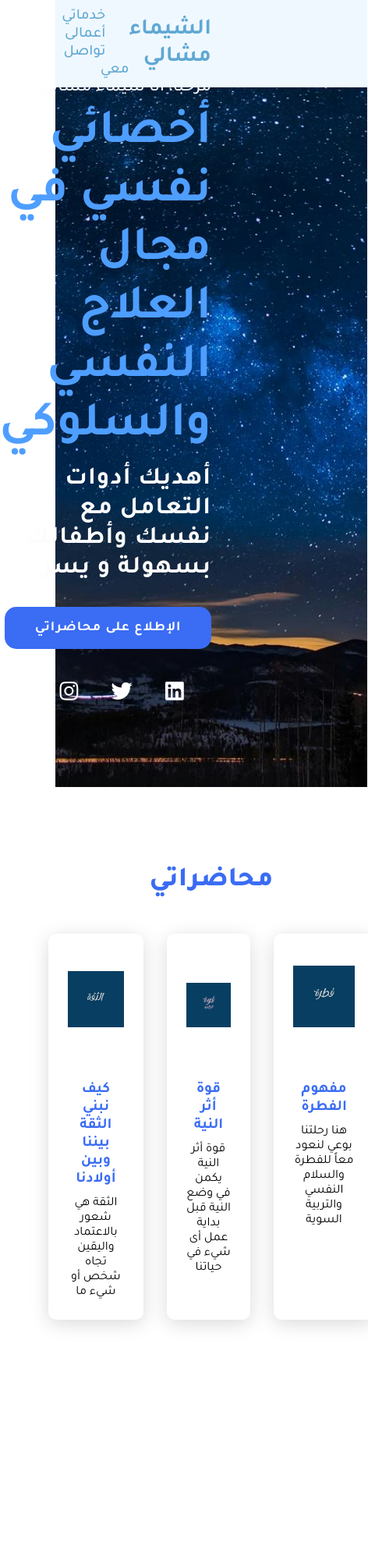
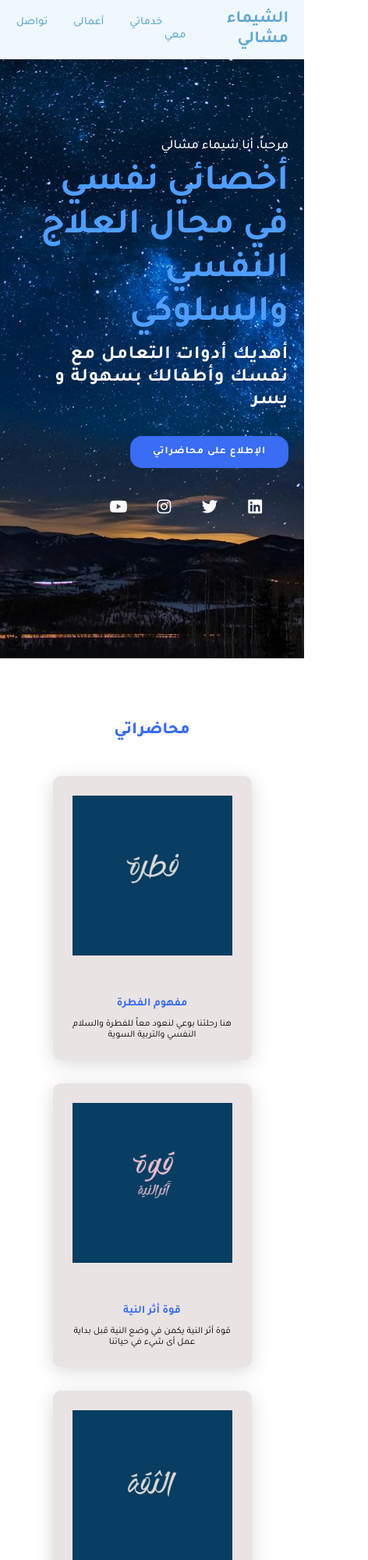
Before and after one commit to HabebaMahmoud/ShimaaPortfolio, a plain HTML site: page index.html in a window 390 px wide. Shown: the top 2000 px of the page at 78% size, 472 px wide, since content can reach past the window. Before the commit the page ends 1807 px from the top, so only its background shows below. Drawn offline with Linux system fonts and the light colour scheme.

Commit message:
Update style.css

```diff
--- a/style.css
+++ b/style.css
@@ -114,7 +114,7 @@ section {
 }
 
 .card {
-    background-color: #fff;
+    background-color: rgb(233, 227, 227);
     width: 21.25em;
     box-shadow: 0 5px 25px rgba(1 1 1 / 15%);
     border-radius: 10px;
@@ -143,3 +143,50 @@ section {
     font-weight: 700;
     margin: 10px;
 }
+@media(max-width:1023px){
+    header{
+        padding: 12px 20px;
+    }
+    .navigation-a{
+        padding-left: 10px;
+    }
+    .title{
+        font-size: 1.8em;
+    }
+
+    section{
+        padding: 80px 20px;
+    }
+
+    .main-content h2{
+        font-size: 1em;
+    }
+
+    .main-content h3{
+        font-size: 1.6em;
+    }
+
+    .content{
+        flex-direction: column;
+        align-items: center;
+    }
+    @media (max-width:641px){
+        body{
+            font-size: 12px;
+        }
+
+        .main-content h2{
+            font-size: 0.8em;
+        }
+
+        .main-content h3{
+            font-size: 1.4em;
+        }
+    }
+
+    @media (max-width:300px){
+        body{
+            font-size: 10px;
+
+        }
+    }
```
